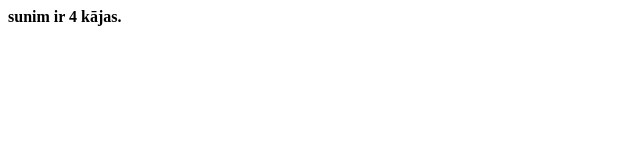
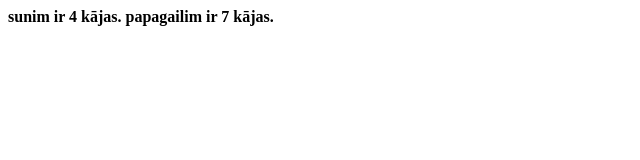
Before and after one commit to siinchaaa/cetrkajainie, a plain HTML site: page index.html in a window 1280 px wide. Shown: the whole page, without its empty margins (0-640 px from the left). Drawn offline with Linux system fonts and the light colour scheme.

Commit message:
pievienots papagailis

```diff
--- a/index.html
+++ b/index.html
@@ -6,5 +6,6 @@
     </head>
     <body>
         <b>sunim ir 4 kājas.</b>
+        <b>papagailim ir 7 kājas.</b>
     </body>
 </html>
```
